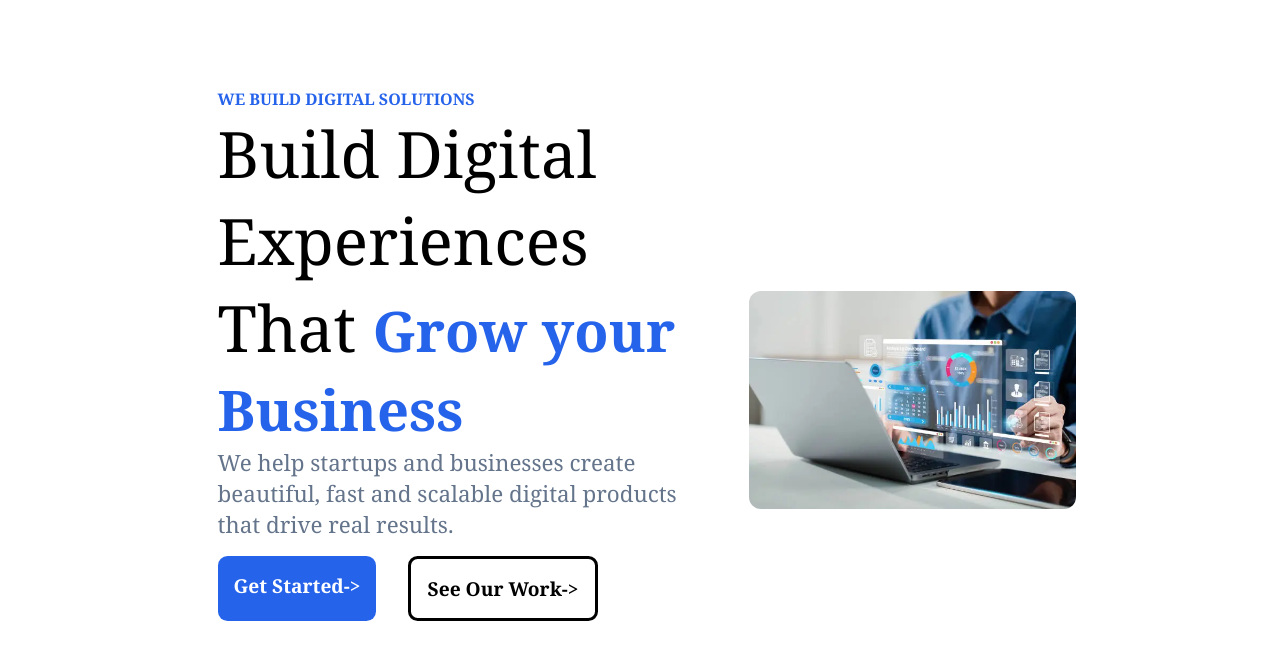
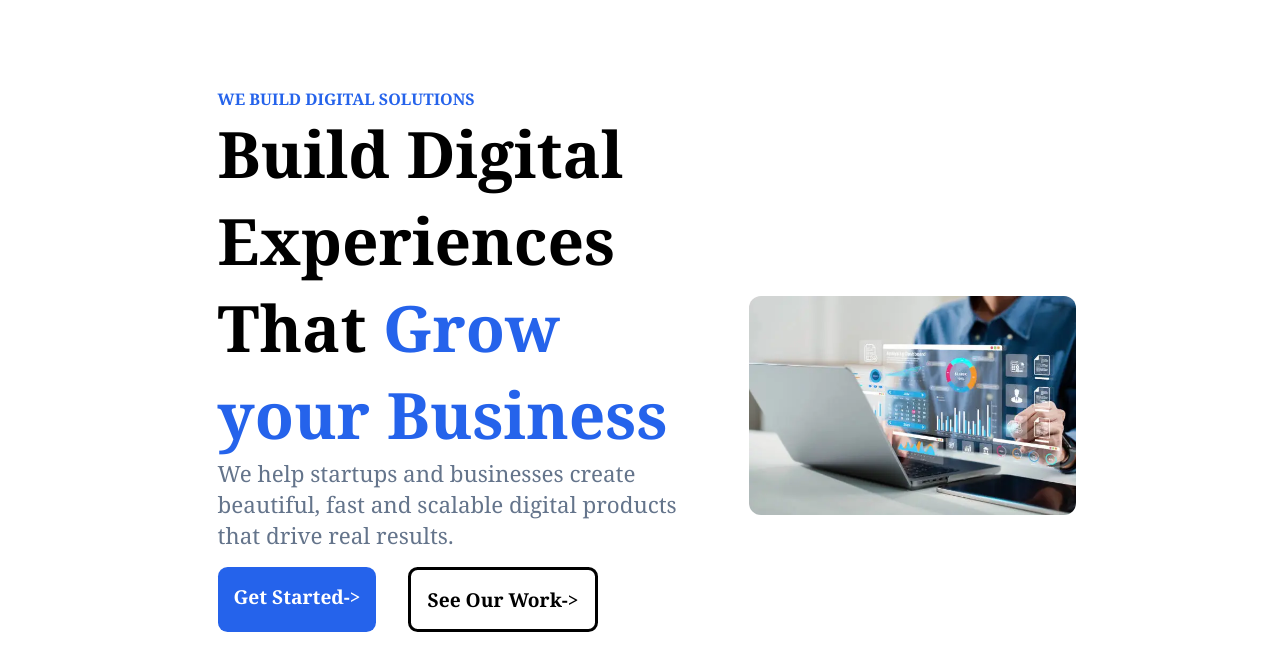
Before and after one commit to hamnariaz208/Nexa-Digital-Solutions, a plain HTML site: page index.html in a window 1280 px wide. Shown: the part 116-766 px from the top of the page. Drawn offline with Linux system fonts and the light colour scheme.

Commit message:
Update style.css

```diff
--- a/style.css
+++ b/style.css
@@ -99,13 +99,14 @@ body {
     font-weight: bold;
 }
 .Herosection .leftbox .hero-heading span{
-     font-size: 4rem;
+     font-size: clamp(2rem, 5vw, 4rem);
+     font-weight: bold;
 }
 
 .Herosection .leftbox .hero-heading span:last-child{
     color: var(--primary-color);
     font-weight: bold;
-    font-size: 3.5rem;
+    clamp(2rem, 5vw, 4rem);
 }
 
 
```
